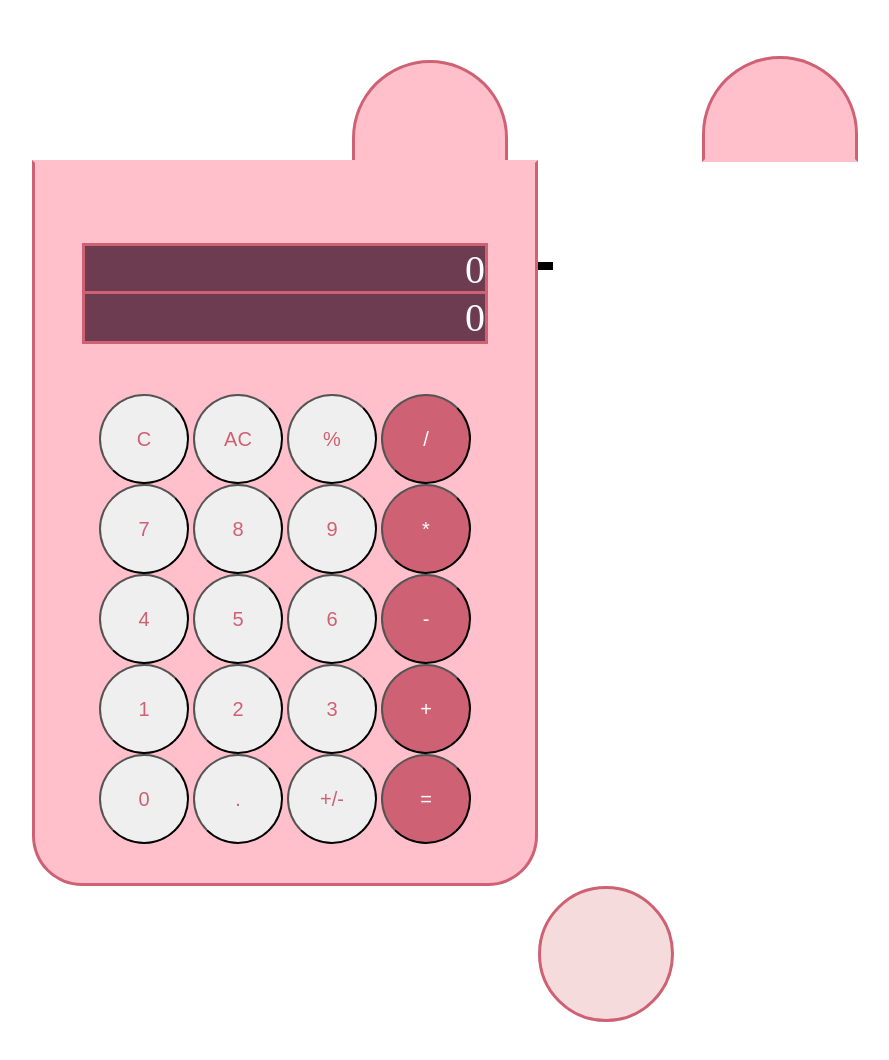
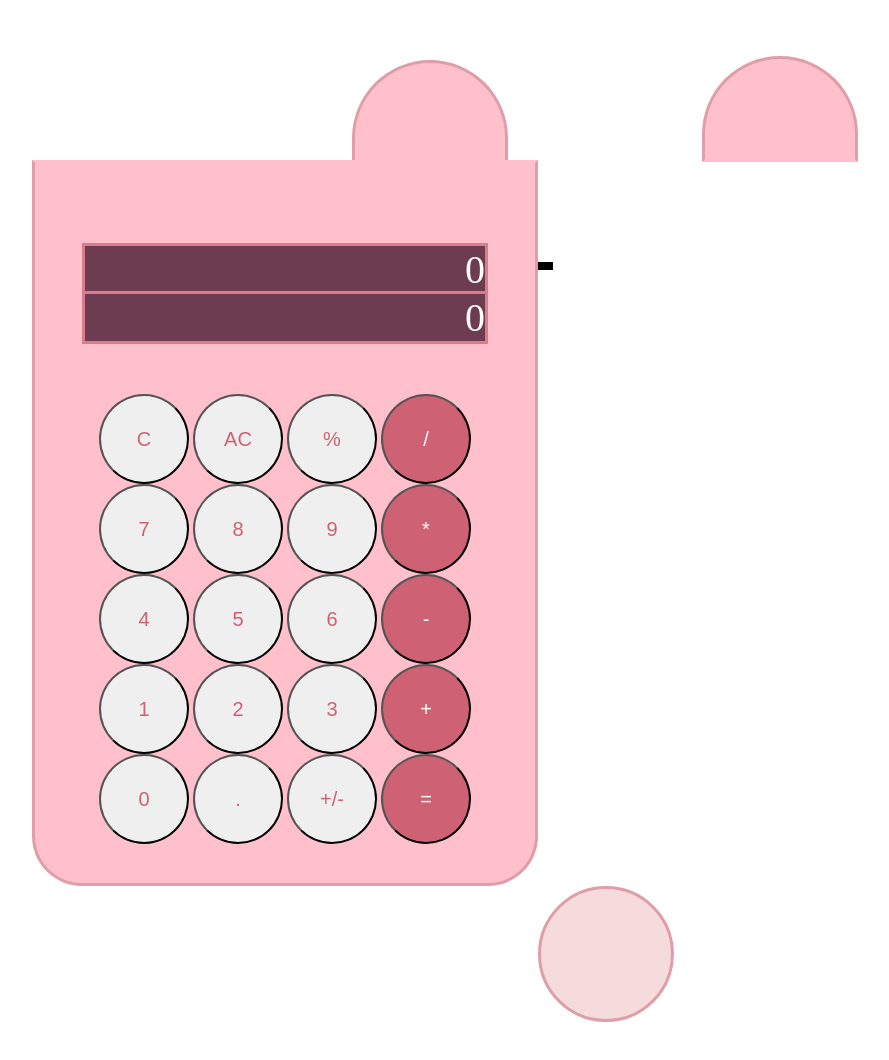
Before and after one commit to ashleyd3391/Project-Calculator, a plain HTML site: page index.html in a window 1280 px wide. Shown: the whole page, without its empty margins (355-1244 px from the left). Drawn offline with Linux system fonts and the light colour scheme.

Commit message:
Changed border color to lighter pink to lessen contrast

```diff
--- a/styles.css
+++ b/styles.css
@@ -11,7 +11,7 @@
     border-top-left-radius: 100px;
     border-top-right-radius: 100px;
     border-style: solid;
-    border-color: rgb(206, 97, 115);;
+    border-color: rgb(223, 157, 168);
     border-bottom-color: pink;
 
 
@@ -41,7 +41,7 @@
    display: flex;
    background-color: pink;
    border-style: solid;
-   border-color: rgb(206, 97, 115);;
+   border-color: rgb(223, 157, 168);
    align-items: center;
    flex-direction: column;
    height: 600px;
@@ -66,7 +66,7 @@
     justify-content: end;
     color: white;
     border-style: solid;
-    border-color:  rgb(206, 97, 115);;
+    border-color: rgb(216, 125, 140);
 }
 
 .calcScreen2{
@@ -114,7 +114,7 @@
     height: 130px;
     width: 130px;
     background-color: rgb(245, 219, 219);
-    border-color: rgb(206, 97, 115);
+    border-color: rgb(223, 157, 168);
     border-style: solid;
     border-radius: 100px;
     margin-left: 885px;
```
